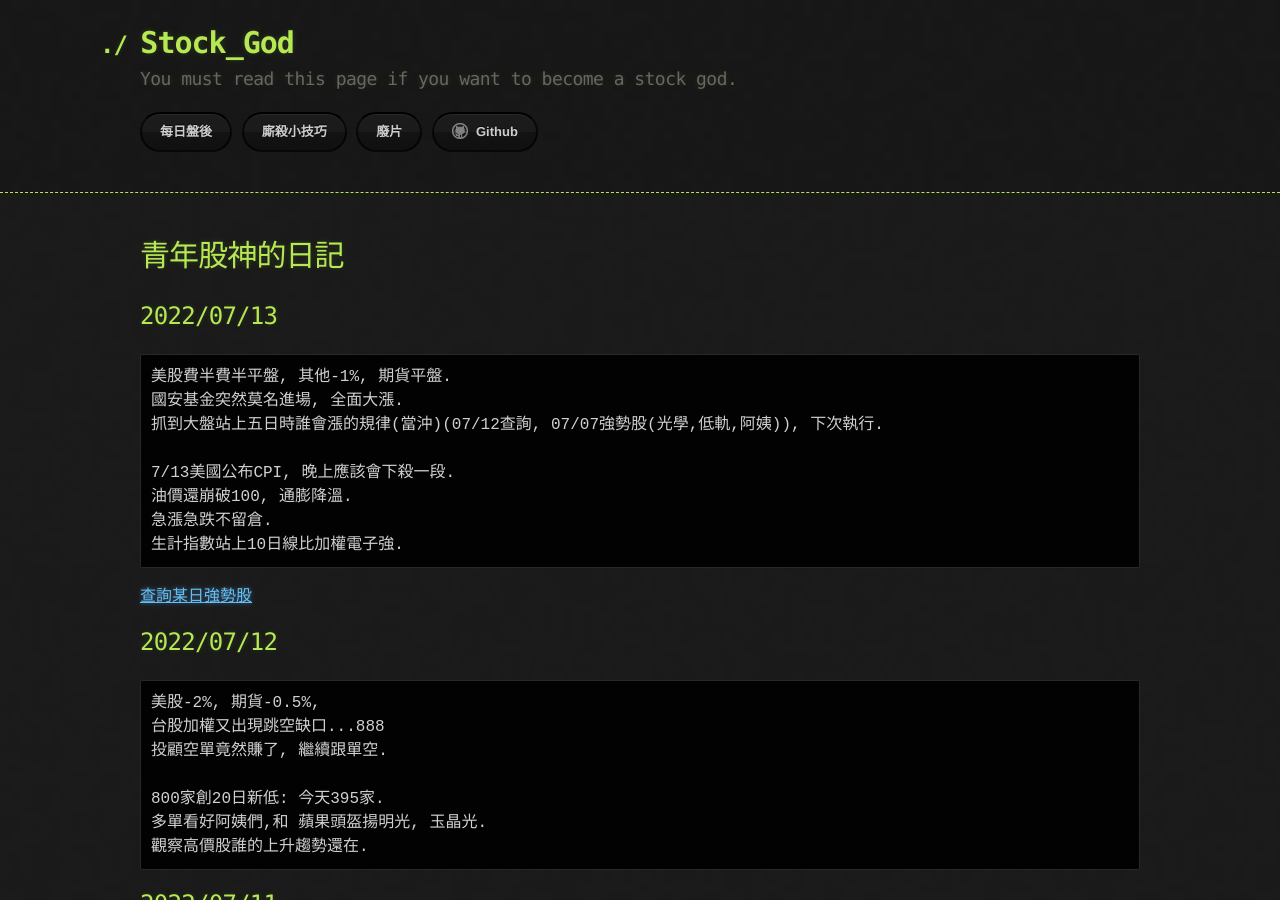
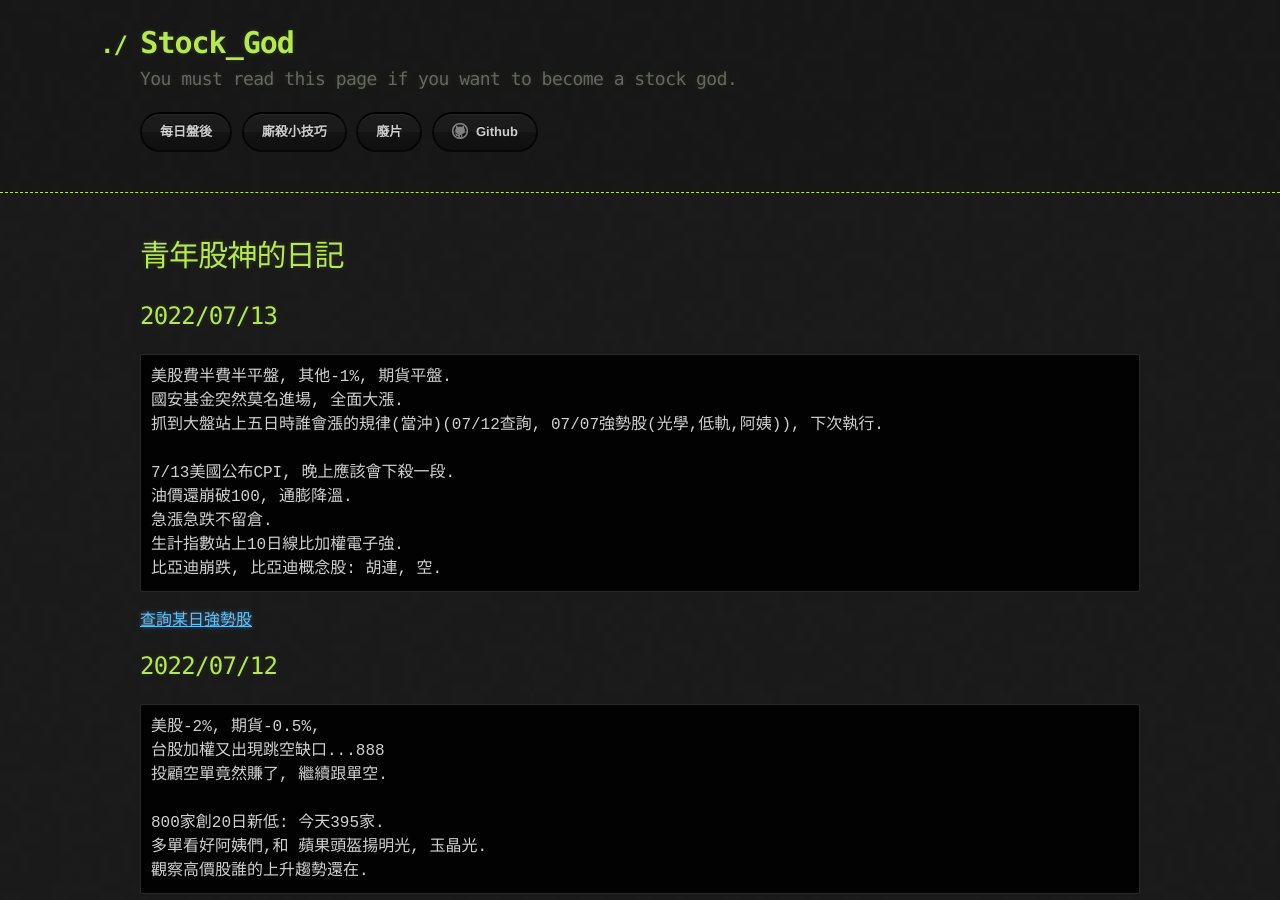
Before and after one commit to lepg5487/Stock_God, a Jekyll site: the page built from index.md, in a window 1280 px wide and 900 px high. Built offline with Jekyll 4.4.1, drawn with Linux system fonts in a browser that asks for light colours; our own code applies the rules of GitHub Pages for plain Markdown files.

Commit message:
Update index.md

````diff
--- a/index.md
+++ b/index.md
@@ -13,6 +13,7 @@ layout: testlayouts
 油價還崩破100, 通膨降溫.
 急漲急跌不留倉.
 生計指數站上10日線比加權電子強.
+比亞迪崩跌, 比亞迪概念股: 胡連, 空.
 ```
 [查詢某日強勢股](https://www.cnyes.com/twstock/ranking2.aspx)
 
````
